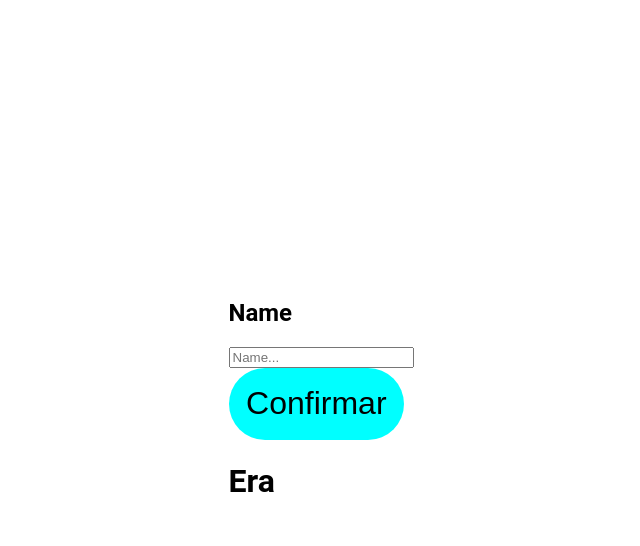
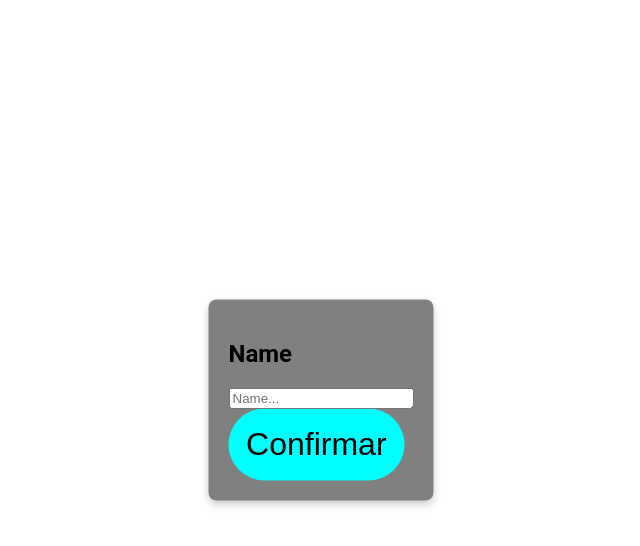
Before and after one commit to GabrielMFC/Quiz-Respro, a React (Vite) app: page / in a window 1280 px wide. Both pictures are taken after a click on the button "Jogar". Shown: the top 546 px of the page, without its empty margins (319-959 px from the left). Built offline with nearby package versions, Linux system fonts and the light colour scheme.

Commit message:
Criando um Context para armazenar e obter os dados do usuário no front, alterando a request do PopUp para passar o valor do input e usando states boleanos para controlar se o PopUp vai ser exibido ou não.

```diff
--- a/src/App.jsx
+++ b/src/App.jsx
@@ -3,6 +3,7 @@ import './styles/App.css'
 import Home from './components/Home'
 import Era from "./components/Era"
 import { PageProvider, usePage } from './globalContexts/PageProvider'
+import { UserProvider } from './globalContexts/UserContext'
 
 function PageRenderer({ propsManager, setPropsManager }) {
     const { page } = usePage()
@@ -23,9 +24,11 @@ export default function App() {
   const [propsManager, setPropsManager] = useState("")
   return (
     <PageProvider>
-      <div className="AppContainer">
-        <PageRenderer setPropsManager={setPropsManager} propsManager={propsManager}/>
-      </div>
+      <UserProvider>
+        <div className="AppContainer">
+          <PageRenderer setPropsManager={setPropsManager} propsManager={propsManager}/>
+        </div>
+      </UserProvider>
     </PageProvider>
   )
 }
--- a/src/components/Era.jsx
+++ b/src/components/Era.jsx
@@ -1,9 +1,14 @@
 import PopUp from "./PopUp"
+import { useUser } from "../globalContexts/UserContext"
+
 export default function Era(){
+    const {userName, setUserName, points, setPoints} = useUser()
     return(
         <div>
             <PopUp type={"inputName"} title={"Name"}/>
             <h1>Era</h1>
+            <h1>{userName}</h1>
+            <button onClick={() => setUserName("Gustave")}></button>
         </div>
     )
 }
--- a/src/components/PopUp.jsx
+++ b/src/components/PopUp.jsx
@@ -1,38 +1,50 @@
 import Button from "./Button";
 import axios from "axios";
+import "../styles/popUp.css"
+import { useState } from "react";
+
 export default function PopUp({type, title}) {
+    const [active, setActive] = useState(true);
+    const [inputValue, setInputValue] = useState("")
     async function addUserInfo() {
         try {
-            const response = await axios.post('/api/addUser', {
-            Name: 'Gabriel',
+            await axios.post('/api/addUser', {
+            Name: inputValue,
             Points: 0
             })
-
-            console.log('Usuário criado:', response.data)
         } catch (error) {
             console.error('Erro ao criar usuário:', error.response?.data || error.message)
         }
     }
     return(
-            type === "inputName" ?
+            type === "inputName" && active ?
+            <div className="popUpBackground">
+                <div className="popUpContainer">
+                    <h2>{title}</h2>
+                    <input type="text" placeholder={title + "..."} value={inputValue} onChange={(e) => setInputValue(e.target.value)}/>
+                    <Button title="Confirmar" onClick={() => {
+                        addUserInfo()
+                        setActive(false)
+                    }}/>
+                </div>
+            </div> :
+
+            type === "input" && active ?
             <div className="popUpContainer">
                 <h2>{title}</h2>
                 <input type="text" placeholder={title + "..."} />
-                <Button title="Confirmar" onClick={() => addUserInfo()}/>
+                    <Button title="Ok" onClick={() => {
+                        setActive(false)
+                    }}/>
             </div> :
 
-            type === "input" ?
-            <div className="popUpContainer">
-                <h2>{title}</h2>
-                <input type="text" placeholder={title + "..."} />
-                <Button title="Ok"/>
-            </div> :
-
-            type === "info" ?
+            type === "info" && active ?
             <div className="popUpContainer">
                 <h2>{title}</h2>
                 <p>Lorem ipsum dolor sit amet, consectetur adipiscing elit. Sed do eiusmod tempor incididunt ut labore et dolore magna aliqua.</p>
-                <Button title="Ok"/>
+                    <Button title="Ok" onClick={() => {
+                        setActive(false)
+                    }}/>
             </div> : null
     )
 }
--- /dev/null
+++ b/src/globalContexts/UserContext.jsx
@@ -0,0 +1,18 @@
+import { createContext, useContext, useState } from 'react'
+
+const UserContext = createContext()
+
+export function UserProvider({ children }) {
+  const [userName, setUserName] = useState('')
+  const [points, setPoints] = useState(0)
+
+  return (
+    <UserContext.Provider value={{ userName, setUserName, points, setPoints }}>
+      {children}
+    </UserContext.Provider>
+  )
+}
+
+export function useUser() {
+  return useContext(UserContext)
+}
--- /dev/null
+++ b/src/styles/popUp.css
@@ -0,0 +1,22 @@
+.popUpBackground{
+    position: fixed;
+    width: 100%;
+    height: 100%;
+    top: 0;
+    left: 0;
+    backdrop-filter: blur(4px);
+    -webkit-backdrop-filter: blur(10px);
+    background-color: rgba(255, 255, 255, 0.686);
+    z-index: 5;
+}
+.popUpContainer{
+    position: absolute;
+    top: 50%;
+    left: 50%;
+    transform: translate(-50%, -50%);
+    background-color: gray;
+    padding: 20px;
+    box-shadow: 0 4px 8px rgba(0, 0, 0, 0.2);
+    border-radius: 8px;
+    z-index: 999;
+}
```
